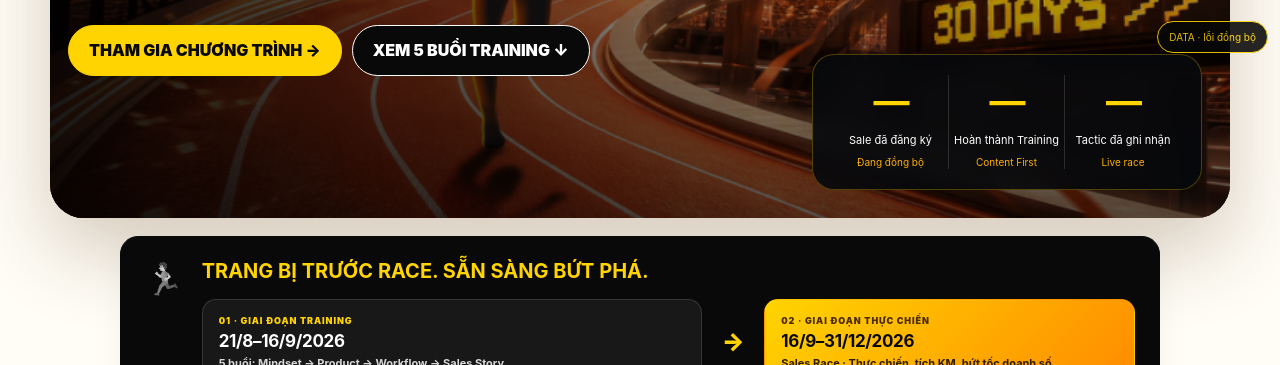
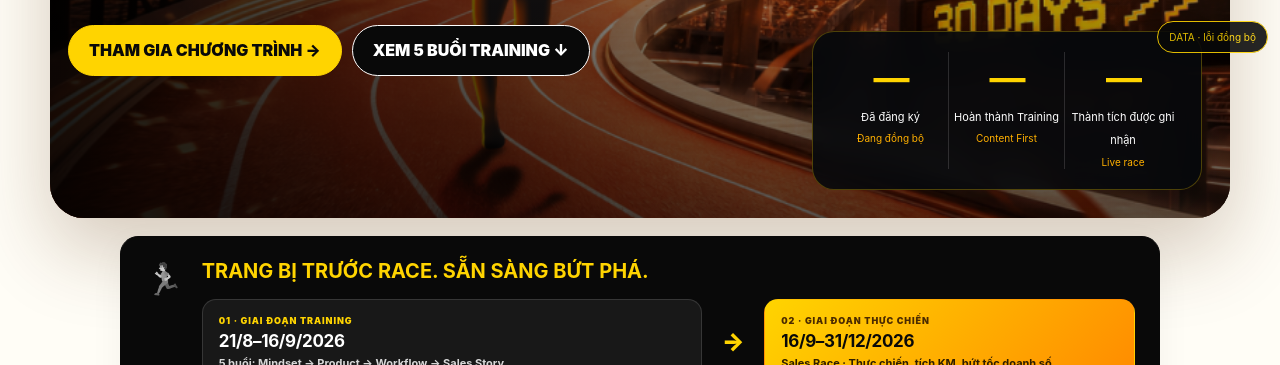
Before and after one commit to AthenaCM-TDB/Content-First-Marathon-2, a website: page index.html in a window 1280 px wide. Shown: the part 735-1100 px from the top of the page. Drawn offline with Linux system fonts and the light colour scheme; no server answers.

Commit message:
Update Vietnamese translations in index.html

```diff
--- a/index.html
+++ b/index.html
@@ -553,9 +553,9 @@ html{scroll-behavior:smooth}
   </div>
 </div>
 <div class="live raceTelemetry">
-  <div class="metric"><strong id="metricRegistered">—</strong><span>Sale đã đăng ký</span><small id="metricRegisteredNote">Đang đồng bộ</small></div>
+  <div class="metric"><strong id="metricRegistered">—</strong><span>Đã đăng ký</span><small id="metricRegisteredNote">Đang đồng bộ</small></div>
   <div class="metric"><strong id="metricTraining">—</strong><span>Hoàn thành Training</span><small>Content First</small></div>
-  <div class="metric"><strong id="metricActions">—</strong><span>Tactic đã ghi nhận</span><small>Live race</small></div>
+  <div class="metric"><strong id="metricActions">—</strong><span>Thành tích được ghi nhận</span><small>Live race</small></div>
 </div>
 </section>
 
```
